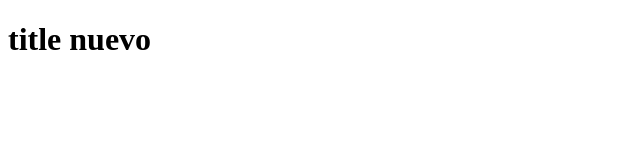
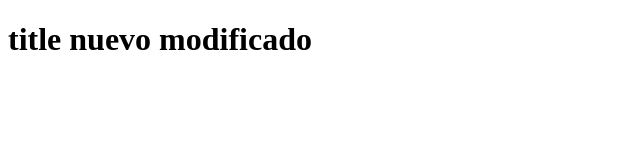
Before and after one commit to Wil1978/Hellow-World-Git, a plain HTML site: page index.html in a window 1280 px wide. Shown: the whole page, without its empty margins (0-640 px from the left). Drawn offline with Linux system fonts and the light colour scheme.

Commit message:
Se modifico index html

```diff
--- a/index.html
+++ b/index.html
@@ -6,6 +6,6 @@
     <title>Demo git</title>
 </head>
 <body>
-    <h1>title nuevo</h1>
+    <h1>title nuevo modificado</h1>
 </body>
 </html>
```
